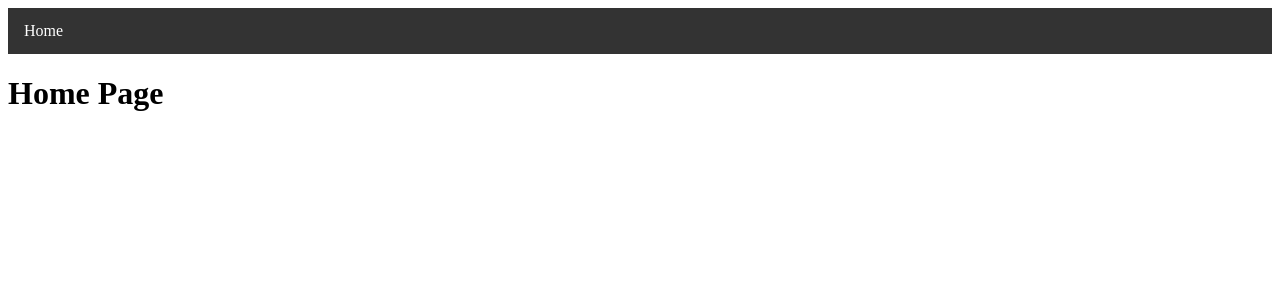
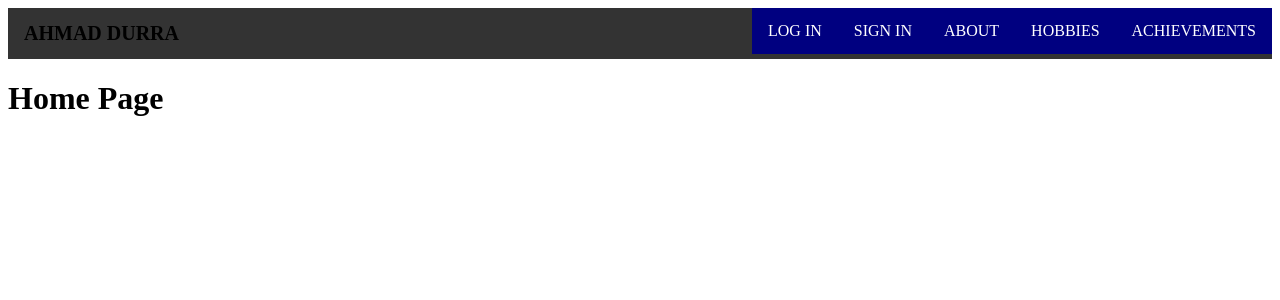
Before and after one commit to ahmaddurra/y2_final, a Flask app: page / in a window 1280 px wide. Shown: the top 300 px of the page. Run offline with Flask 2, Linux system fonts and the light colour scheme.

Commit message:
navigation bar that works

```diff
--- a/static/css/style.css
+++ /dev/null
@@ -1,24 +0,0 @@
-
-ul {
-  list-style-type: none;
-  margin: 0;
-  padding: 0;
-  overflow: hidden;
-  background-color: #333333;
-}
-
-li {
-  float: left;
-}
-
-li a {
-  display: block;
-  color: white;
-  text-align: center;
-  padding: 14px 16px;
-  text-decoration: none;
-}
-
-li a:hover {
-  background-color: #111;
-}
--- /dev/null
+++ b/static/style.css
@@ -0,0 +1,50 @@
+
+ul {
+  list-style-type: none;
+  margin: 0;
+  padding: 0;
+  overflow: hidden;
+  background-color: #333333;
+}
+.navigation {
+    float: right;
+}
+li {
+  float: left;
+}
+
+li a {
+  display: block;
+  color: white;
+  text-align: center;
+  padding: 14px 16px;
+  text-decoration: none;
+}
+
+li a:hover {
+  background-color: #111;
+}
+a {
+    display: block;
+    padding: 14px 16px;
+
+    text-decoration: none;
+    text-align: center;
+    background-color: #000080;
+  color: #B0E0E6;
+}
+
+
+
+.topnav{
+  background-color:#000080;
+}
+
+a:hover {
+    background-color: #000080;
+    color:#0187ff;
+}
+a:active{
+  background-color: #000080;
+    color: red;
+}
--- a/templates/base.html
+++ b/templates/base.html
@@ -1,14 +1,27 @@
 <!DOCTYPE html>
 <html>
 <head>
-  <link rel="stylesheet" type="text/css" href="../static/css/style.css" />
+<link rel="stylesheet" href="{{url_for('static',filename='style.css') }}">
   <title>My Final Project</title>
-  <ul>
-    <li><a href="home">Home</a></li>
+
+
 <!-- TODO: add more links on the navigation bar here -->
-  </ul>
+
 </head>
+<div class="topnav">
+
+<ul>
+<li class="logo"><h1 style="margin:0;font-size:20px;padding: 14px 16px;"> AHMAD DURRA </h1></li>
+<li class = "navigation"><a href="/achievements/">ACHIEVEMENTS</a></li>
+<li class = "navigation"><a href="/hobbies/">HOBBIES</a></li>
+<li class = "navigation"><a href="/about/">ABOUT</a></li>
+<li class = "navigation"><a href="/">SIGN IN</a></li>
+<li class = "navigation"><a href="/contactme">LOG IN</a></li>
+
+</ul>
+</div>
 <body>
+
 {% block body %}
 <h1>My home page</h1>
 
```
